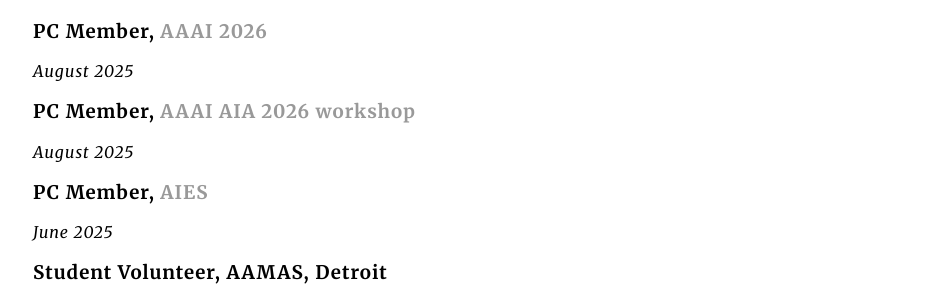
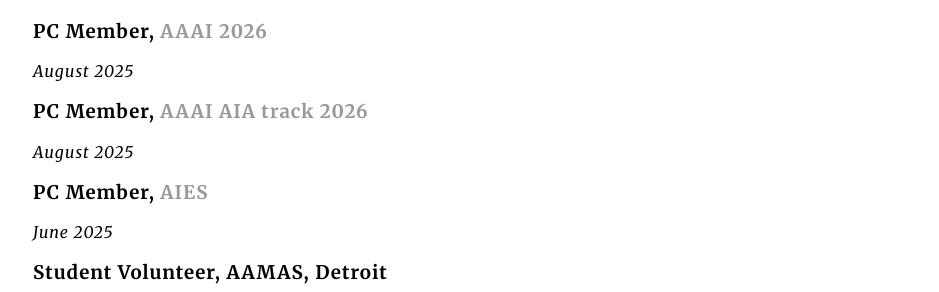
Before and after one commit to jessica-woodgate/jessica-woodgate.github.io, a Jekyll site: the page built from docs/cv/index.html, in a window 1280 px wide and 900 px high, scrolled down 3806 px. Shown: the part 160-452 px from the top of the window, without its empty margins (159-1098 px from the left). Built offline with Jekyll 4.4.1, drawn with Linux system fonts in a browser that asks for light colours.

Commit message:
aia track

```diff
--- a/docs/cv/index.html
+++ b/docs/cv/index.html
@@ -172,7 +172,7 @@
 					<h3>PC Member, <a href="https://aaai.org/conference/aaai/aaai-25/">AAAI 2026</a></h3>
 					<i class="dates">August 2025</i>
 
-					<h3>PC Member, <a href="https://aaai.org/conference/aaai/aaai-25/">AAAI AIA 2026 workshop</a></h3>
+					<h3>PC Member, <a href="https://aaai.org/conference/aaai/aaai-26/aia-call/">AAAI AIA track 2026</a></h3>
 					<i class="dates">August 2025</i>
 
 					<h3>PC Member, <a href="https://www.aies-conference.com/2025/">AIES</a></h3>
```
